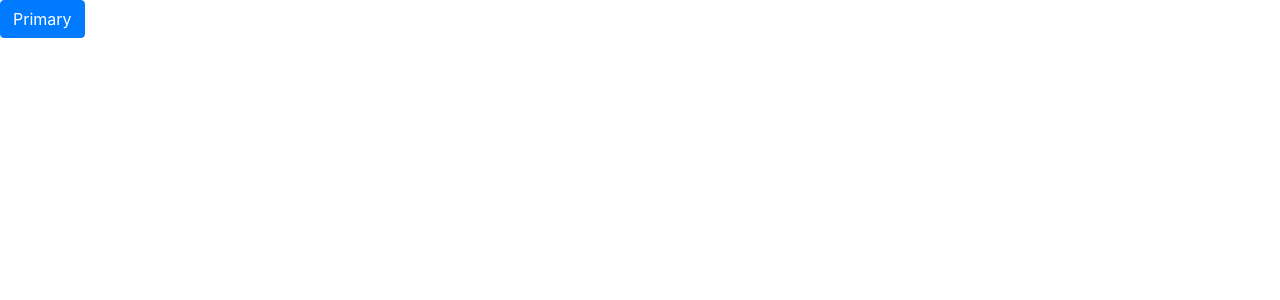
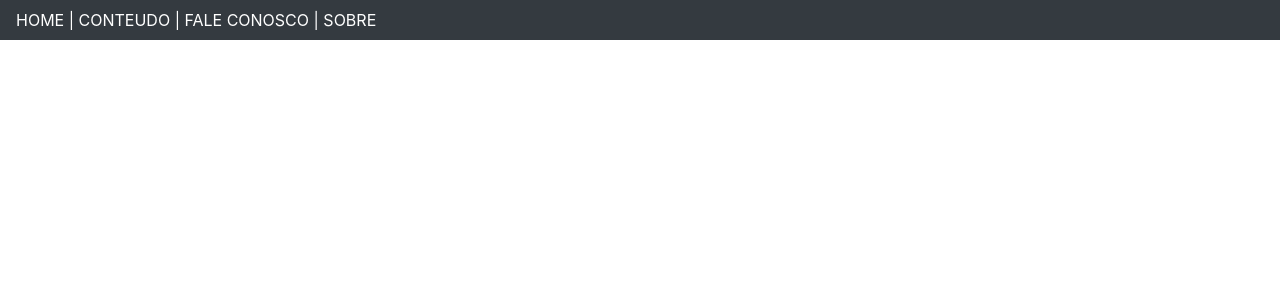
Before and after one commit to samucarv/ideia-unica, a Next.js app: page / in a window 1280 px wide. Shown: the top 300 px of the page. Built offline with nearby package versions, Linux system fonts and the light colour scheme.

Commit message:
nova home

```diff
--- a/pages/index.js
+++ b/pages/index.js
@@ -5,7 +5,11 @@ function Home(){
     </head>
     <body>
 
-    <button type="button" class="btn btn-primary">Primary</button>
+    <nav class="navbar navbar-dark bg-dark">
+    <font color="white">HOME | CONTEUDO | FALE CONOSCO | SOBRE  </font>
+    </nav>
+
+
 
 
     <script src="https://code.jquery.com/jquery-3.3.1.slim.min.js" integrity="sha384-q8i/X+965DzO0rT7abK41JStQIAqVgRVzpbzo5smXKp4YfRvH+8abtTE1Pi6jizo" crossorigin="anonymous"></script>
```
